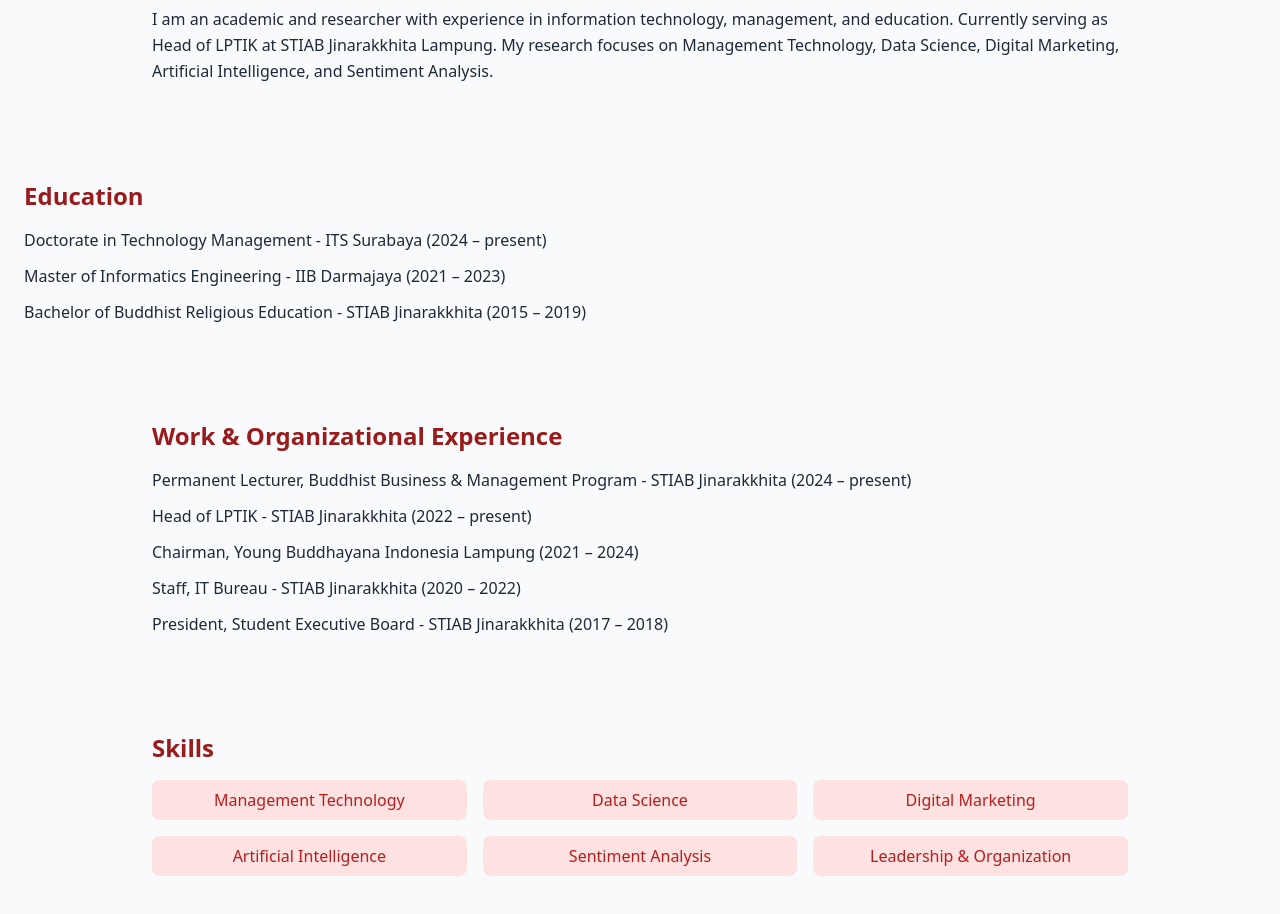
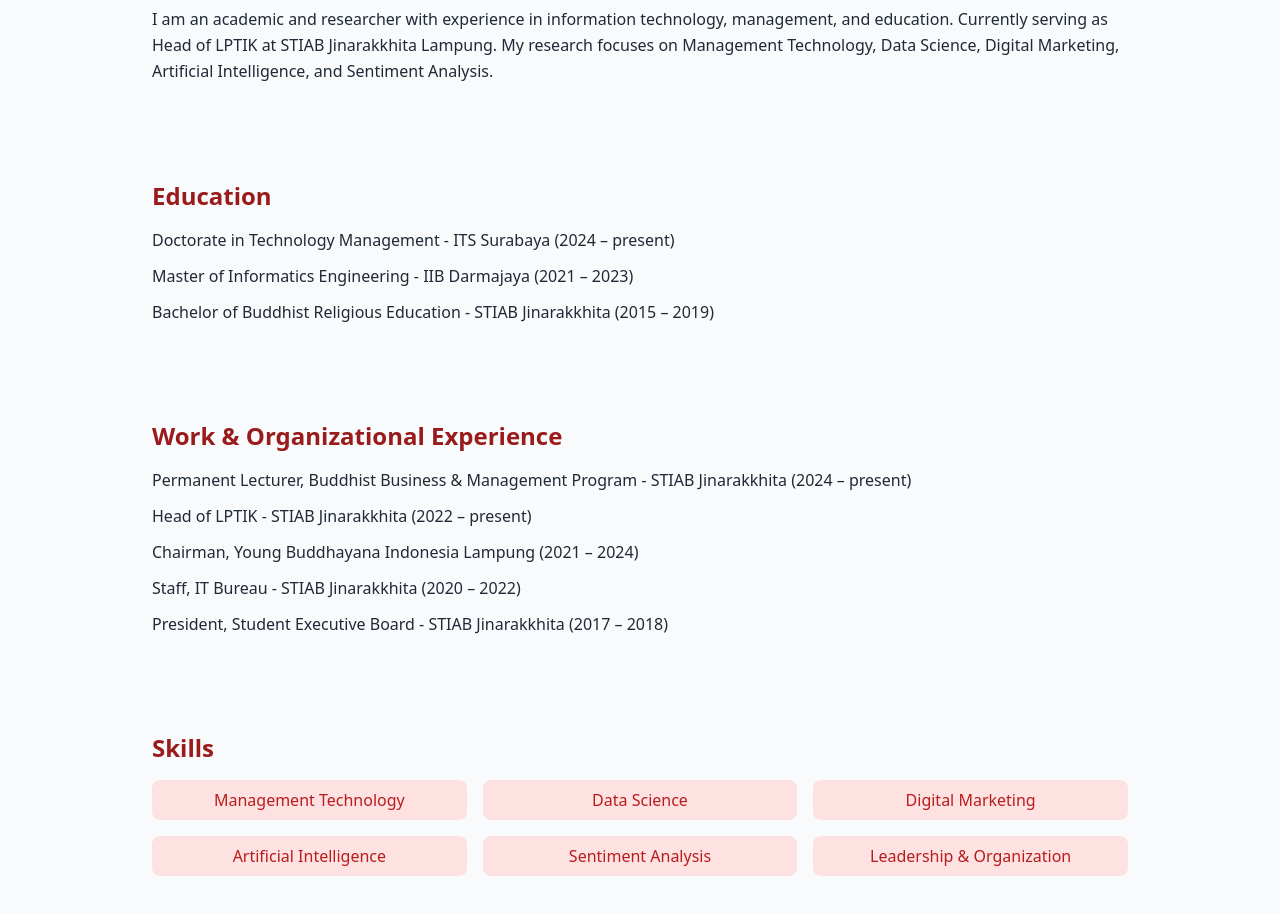
Before and after one commit to Kcofficial/cv-dedi, a plain HTML site: page index.html in a window 1280 px wide. Shown: the part 1000-1914 px from the top of the page. Drawn offline with nearby package versions, Linux system fonts and the light colour scheme.

Commit message:
Update index.html

```diff
--- a/index.html
+++ b/index.html
@@ -133,7 +133,7 @@
   </section>
 
   <!-- Pendidikan -->
-  <section id="pendidikan" class="max-w-5xl mx auto py-12 px-6">
+  <section id="pendidikan" class="max-w-5xl mx-auto py-12 px-6">
     <h2 class="text-2xl font-bold text-red-800 mb-4" data-id="Pendidikan" data-en="Education">Pendidikan</h2>
     <ul class="space-y-3">
       <li data-id="S3 Doktor Manajemen Teknologi - ITS Surabaya (2024 – sekarang)" data-en="Doctorate in Technology Management - ITS Surabaya (2024 – present)">S3 Doktor Manajemen Teknologi - ITS Surabaya (2024 – sekarang)</li>
```
